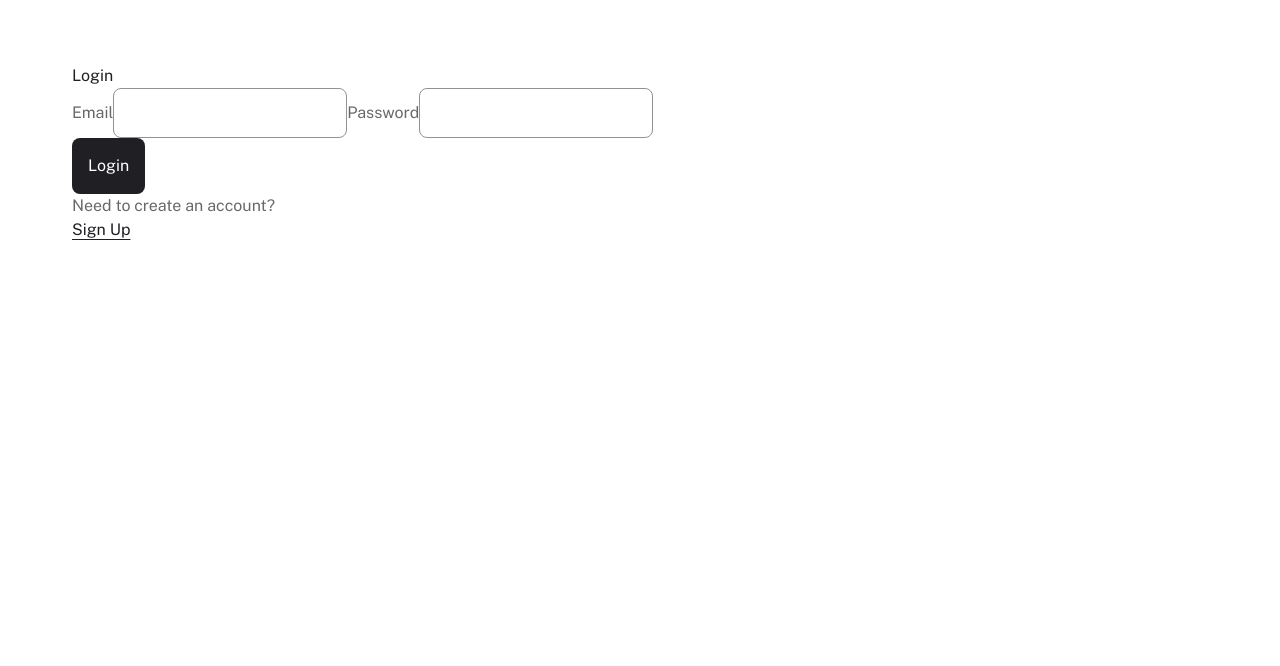
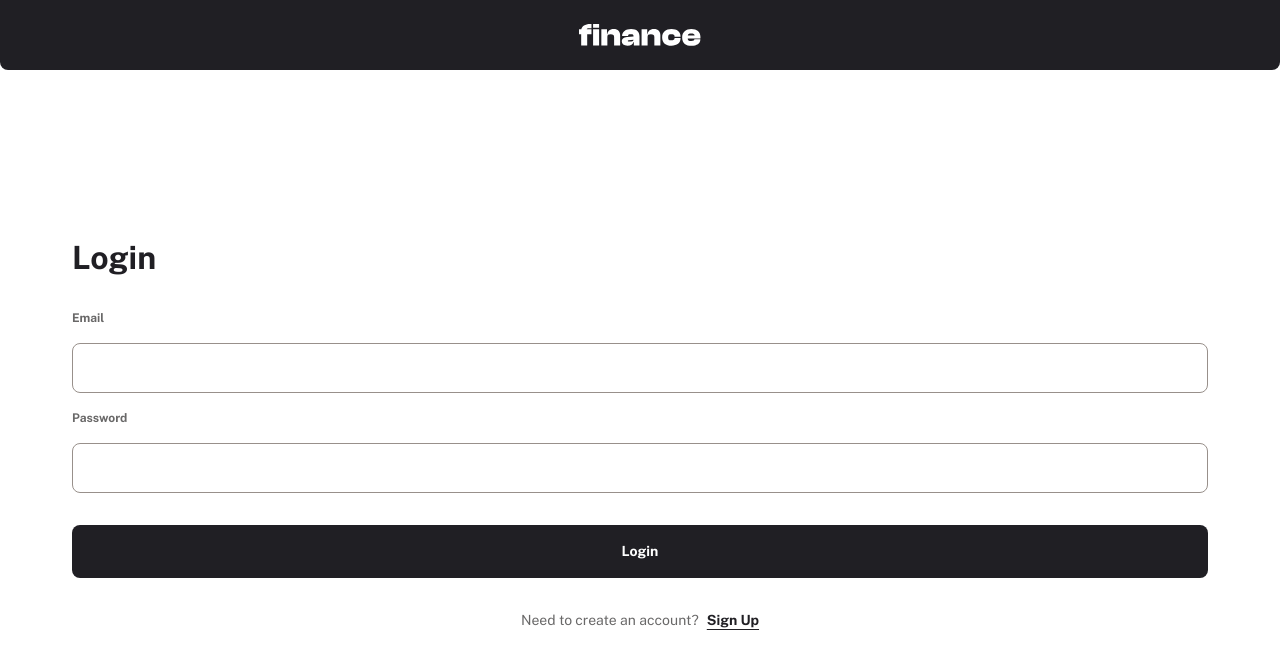
Before and after one commit to travistn/finance-tracker, a Next.js app: page /login in a window 1280 px wide. Shown: the top 666 px of the page. Built offline with nearby package versions, Linux system fonts and the light colour scheme.

Commit message:
Add custom CSS styles

```diff
--- a/app/globals.css
+++ b/app/globals.css
@@ -29,3 +29,49 @@ body {
   --color-gold: oklch(76.93% 0.1058 94.07);
   --color-orange: oklch(61.61% 0.1156 43.33);
 }
+
+@layer utilities {
+  .text-preset-1 {
+    @apply text-[32px] leading-[1.2] tracking-normal font-bold;
+  }
+
+  .text-preset-2 {
+    @apply text-[20px] leading-[1.2] tracking-normal font-bold;
+  }
+
+  .text-preset-3 {
+    @apply text-[16px] leading-[1.5] tracking-normal font-bold;
+  }
+
+  .text-preset-4 {
+    @apply text-[14px] leading-[1.5] tracking-normal;
+  }
+
+  .text-preset-4-bold {
+    @apply text-[14px] leading-[1.5] tracking-normal font-bold;
+  }
+
+  .text-preset-5 {
+    @apply text-[12px] leading-[1.5] tracking-normal;
+  }
+
+  .text-preset-5-bold {
+    @apply text-[12px] leading-[1.5] tracking-normal font-bold;
+  }
+
+  .flex-col {
+    @apply flex flex-col;
+  }
+
+  .flex-row {
+    @apply flex flex-row;
+  }
+
+  .flex-col-center {
+    @apply flex flex-col items-center justify-center;
+  }
+
+  .flex-row-center {
+    @apply flex flex-row items-center justify-center;
+  }
+}
```
